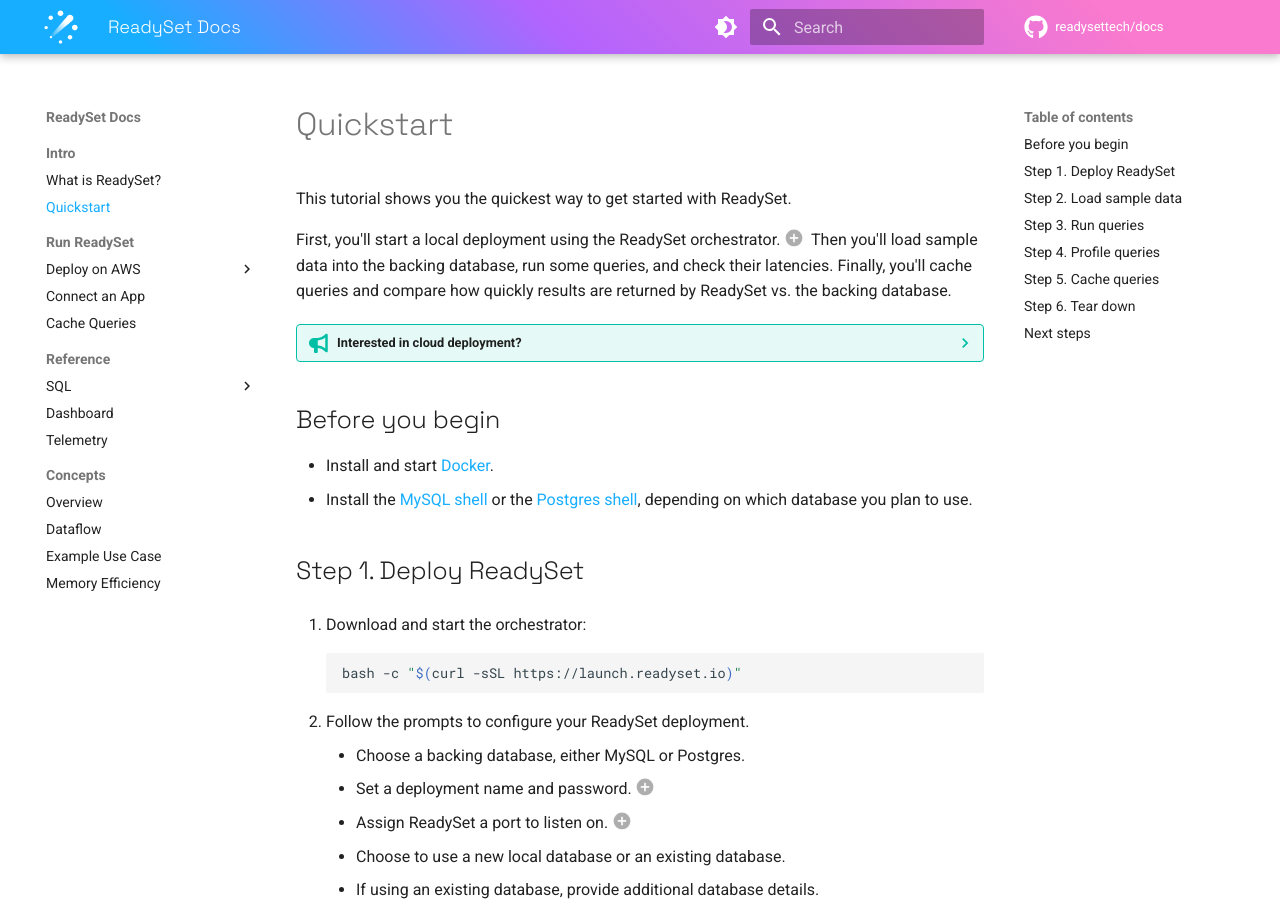
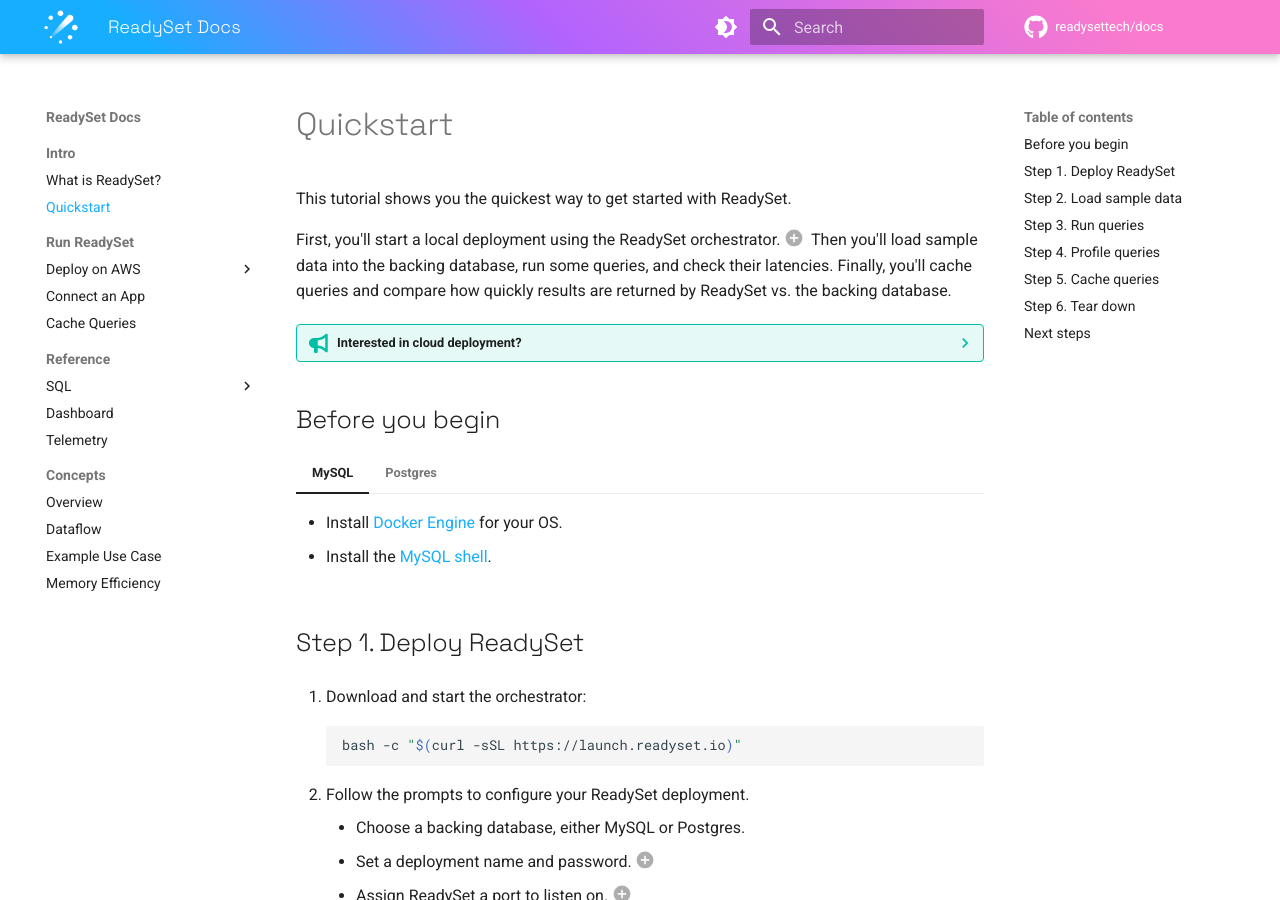
Before and after one commit to readysettech/docs-old, an MkDocs documentation site: the page built from docs/guides/quickstart.md, in a window 1280 px wide and 900 px high. Built offline with MkDocs 1.6.1 and Material for MkDocs 9.7.7, drawn with Linux system fonts in a browser that asks for light colours; comment, search, counter and statistics services are not loaded.

Commit message:
Update quickstart prerequisites
- Users need Docker and Docker Compose. Previously, we were pointing
  to the page for downloading Docker Desktop, which gives you what you
  need on Mac, Windows, and some but not all Linux distros. To get
  around this, we now point users to the Docker Engine install.
- Added MySQL and Postgres toggles to the prereqs.

Fixes https://readysettech.atlassian.net/browse/DOC-47.

```diff
--- a/docs/guides/quickstart.md
+++ b/docs/guides/quickstart.md
@@ -22,8 +22,15 @@
 
 ## Before you begin
 
-- Install and start [Docker](https://docs.docker.com/get-docker/).
-- Install the [MySQL shell](https://dev.mysql.com/doc/refman/8.0/en/mysql.html) or the [Postgres shell](https://www.postgresql.org/docs/current/app-psql.html), depending on which database you plan to use.
+=== "MySQL"
+
+    - Install [Docker Engine](https://docs.docker.com/engine/install/) for your OS.
+    - Install the [MySQL shell](https://dev.mysql.com/doc/refman/8.0/en/mysql.html).
+
+=== "Postgres"
+
+    - Install [Docker Engine](https://docs.docker.com/engine/install/) for your OS.
+    - Install the [Postgres shell](https://www.postgresql.org/docs/current/app-psql.html).
 
 ## Step 1. Deploy ReadySet
 
```
